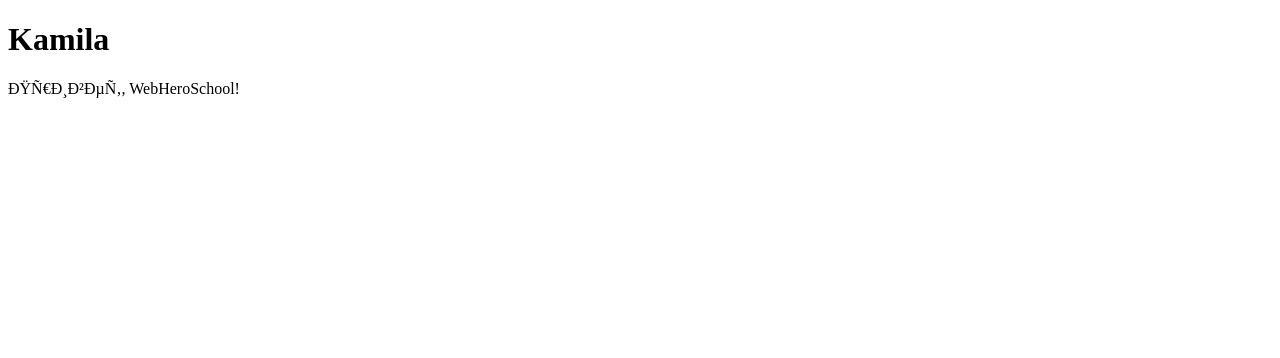
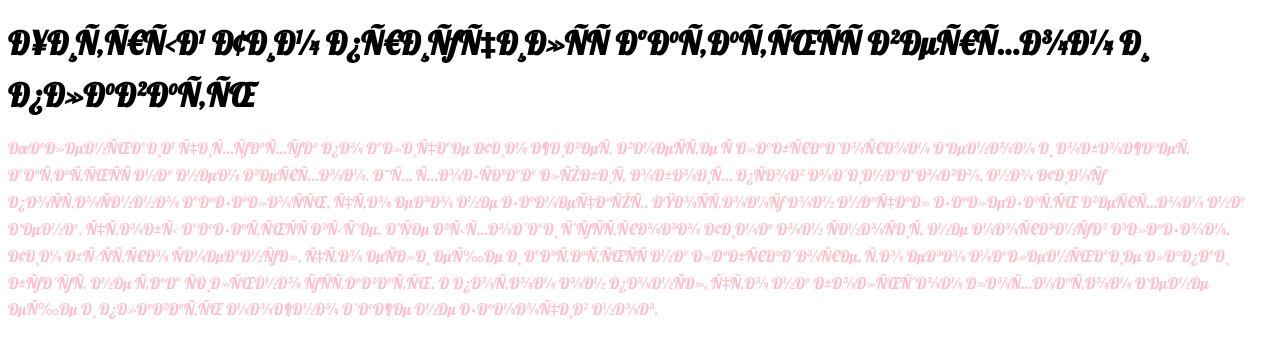
Before and after one commit to WebHeroSchool/Doska_, a plain HTML site: page index.html in a window 1280 px wide. Drawn offline with Linux system fonts and the light colour scheme.

Commit message:
добавлен index и style

```diff
--- a/index.html
+++ b/index.html
@@ -5,14 +5,28 @@
  <head>
 
  <meta charset=”UTF-8”>
+<link rel="stylesheet" href="./style.css">
+<link rel="preconnect" href="https://fonts.gstatic.com">
+<link href="https://fonts.googleapis.com/css2?family=Lobster&display=swap" rel="stylesheet">
+ <title>HTML структура документа</title>
+<style>
+p {
+  color: pink;
+}
+<link rel="stylesheet" href="./style.css">
+<link rel="preconnect" href="https://fonts.gstatic.com">
+<link href="https://fonts.googleapis.com/css2?family=Amatic+SC&family=Lobster&display=swap" rel="stylesheet">
 
- <title>HTML структура документа</title>
-
+</style>
  </head>
 
  <body>
-<h1> Kamila  </h2>
- <p>Привет, WebHeroSchool!</p>
+<h1> Хитрый Тим приучился кататься верхом и плавать </h1>
+ <p>
+Маленький чихуахуа по кличке Тим живет вместе с лабрадором Беном и обожает кататься на нем верхом.
+Их хозяйка любит обоих псов одинаково, но Тиму постоянно казалось, что его не замечают. Поэтому он начал залезать верхом на Бена, чтобы казаться выше. Все выходки шустрого Тима он сносит не моргнув глазом.
+Тим быстро смекнул, что если еще и кататься на лабрадоре, то его маленькие лапки будут не так сильно уставать. А потом он понял, что на большом лохматом Бене еще и плавать можно даже не замочив ног.
+ </p>
 
  </body>
 
--- /dev/null
+++ b/style.css
@@ -0,0 +1,7 @@
+h1 {
+  font-family: 'Lobster', cursive;
+}
+p {
+  font-family: 'Amatic SC', cursive;
+font-family: 'Lobster', cursive;
+}
```
